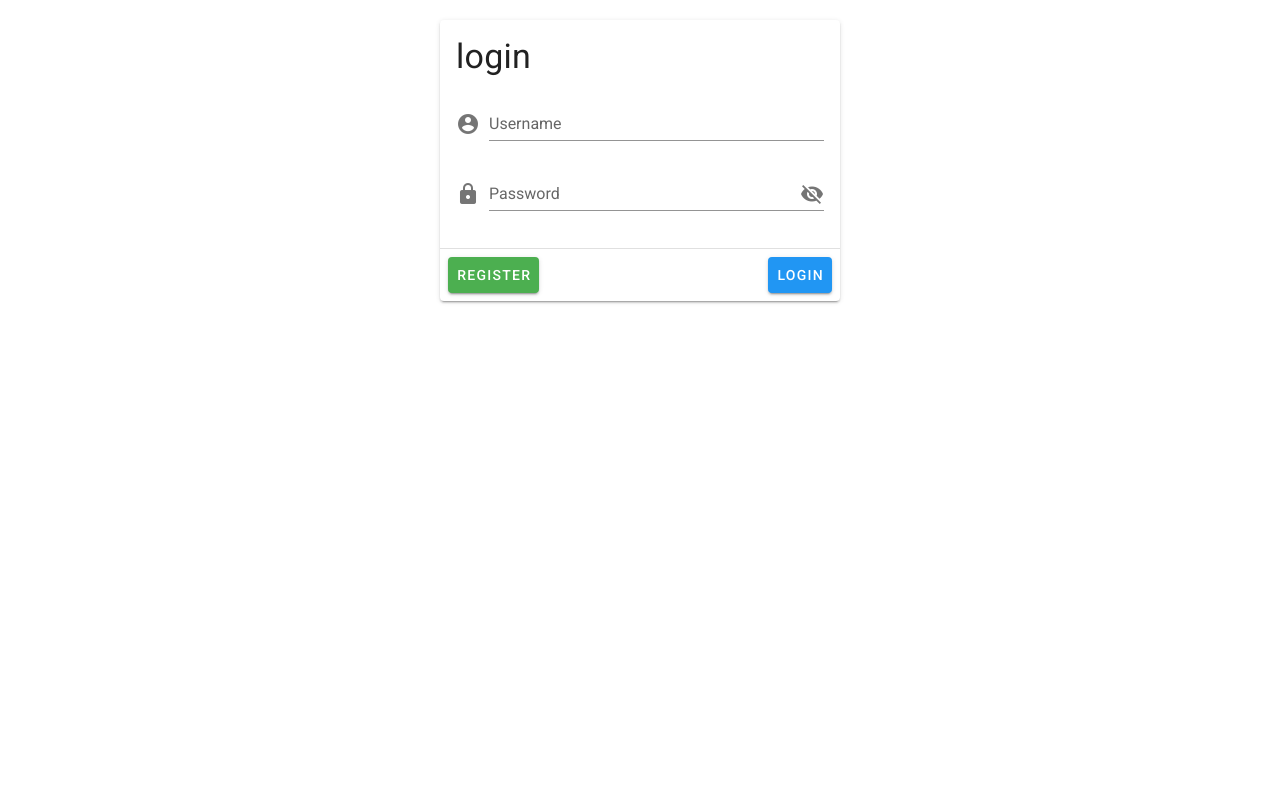
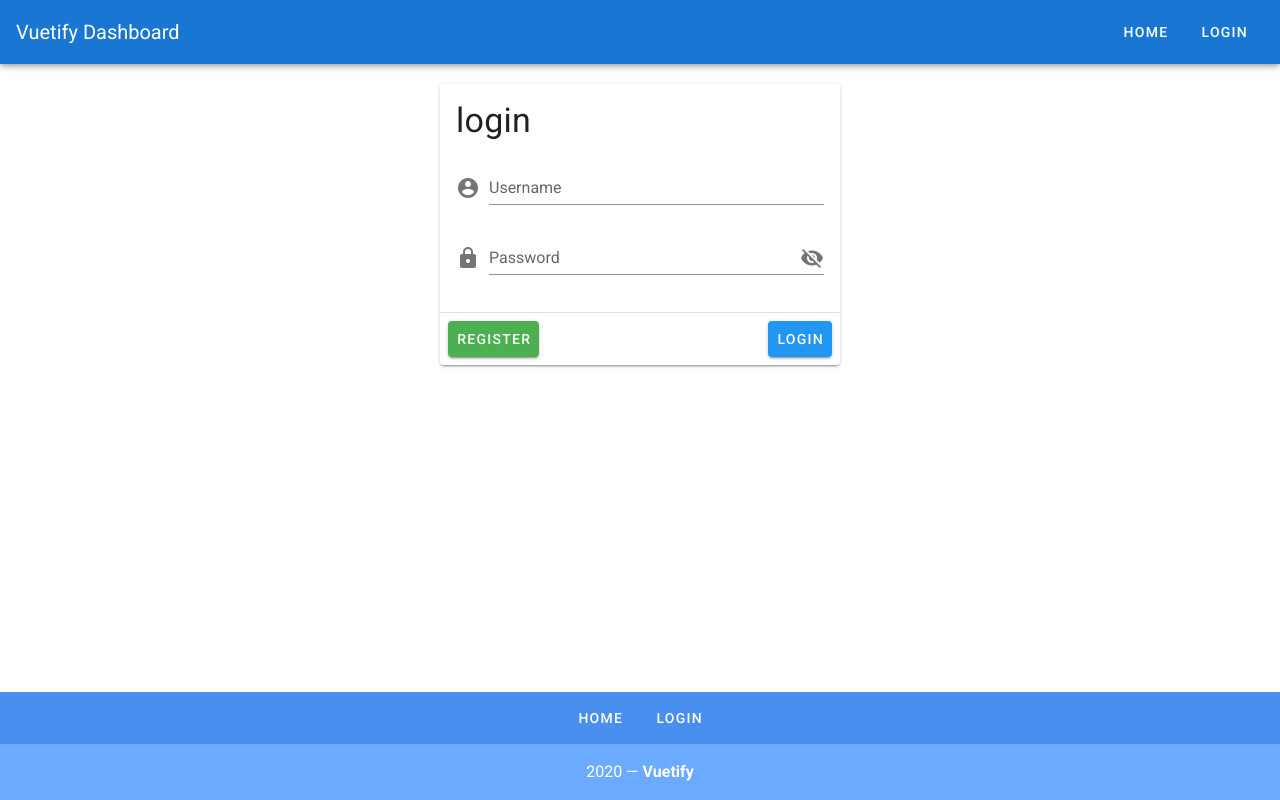
Before and after one commit to nakajima1412/beautify-with-vuetify, a Vue app: page / in a window 1280 px wide. Built offline with nearby package versions, Linux system fonts and the light colour scheme.

Commit message:
Add: ヘッダー・フッター

```diff
--- a/src/App.vue
+++ b/src/App.vue
@@ -1,5 +1,13 @@
 <template>
   <v-app>
+    <v-app-bar app color="primary" dark>
+      <v-toolbar-title>Vuetify Dashboard</v-toolbar-title>
+      <v-spacer></v-spacer>
+      <v-btn text rounded>Home</v-btn>
+      <v-btn text rounded>Login</v-btn>
+    </v-app-bar>
+    <v-content>
+      <!-- Login Module -->
       <v-card width="400" class="mx-auto mt-5">
         <v-card-title>
           <h1 class="display-1">login</h1>
@@ -26,6 +34,33 @@
           <v-btn color="info">Login</v-btn>
         </v-card-actions>
       </v-card>
+    </v-content>
+    <v-footer
+      color="primary lighten-1"
+      padless
+    >
+      <v-row
+        justify="center"
+        no-gutters
+      >
+        <v-btn
+          v-for="link in links"
+          :key="link"
+          color="white"
+          text
+          rounded
+          class="my-2"
+        >
+          {{ link }}
+        </v-btn>
+        <v-col
+          class="primary lighten-2 py-4 text-center white--text"
+          cols="12"
+        >
+          {{ new Date().getFullYear() }} — <strong>Vuetify</strong>
+        </v-col>
+      </v-row>
+    </v-footer>
   </v-app>
 </template>
 
@@ -40,7 +75,11 @@
   },
 
   data: () => ({
-    showPassword: false
+    showPassword: false,
+    links: [
+      'Home',
+      'Login'
+    ]
   }),
 };
 </script>
```
Lines whose indentation alone changed are shown as unchanged.
